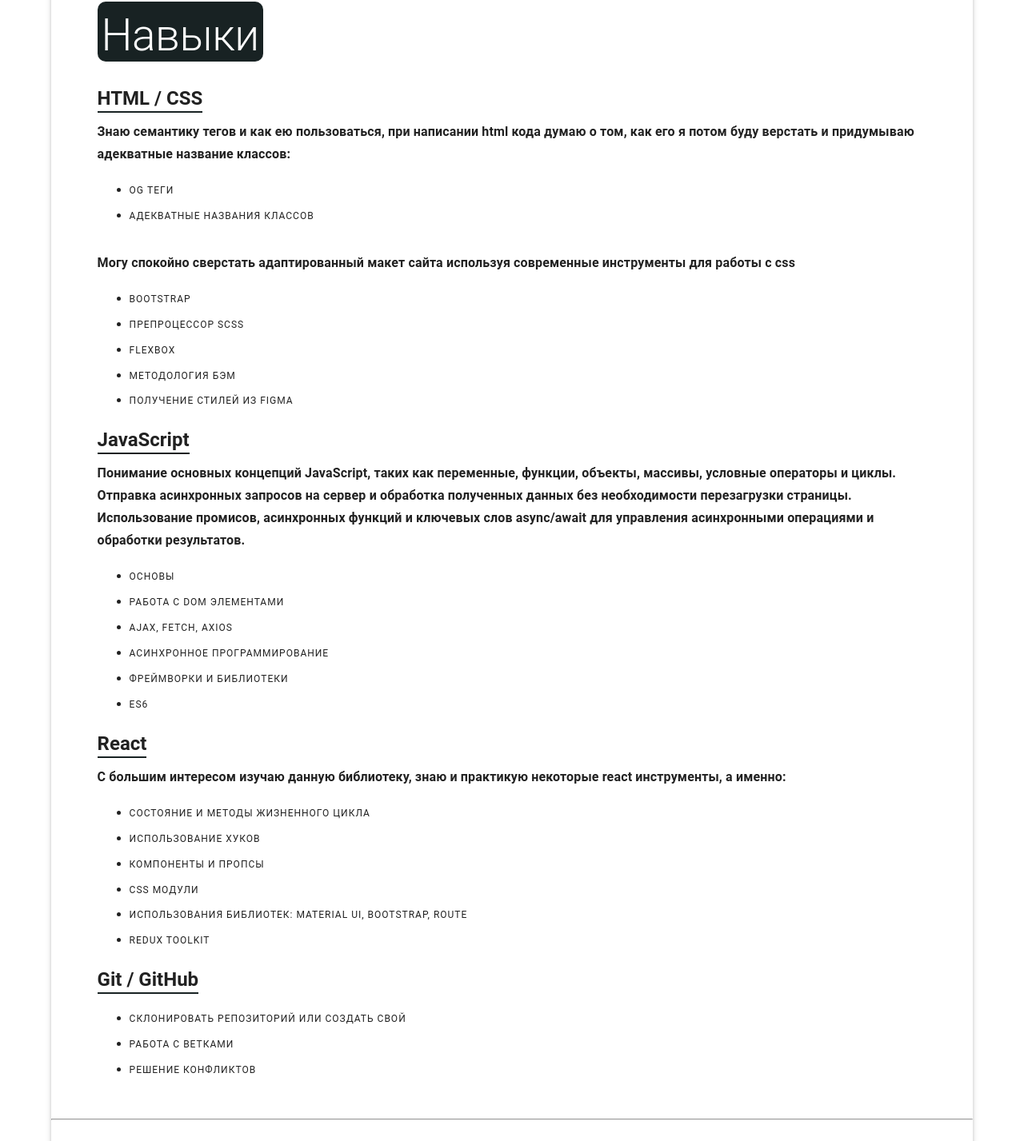
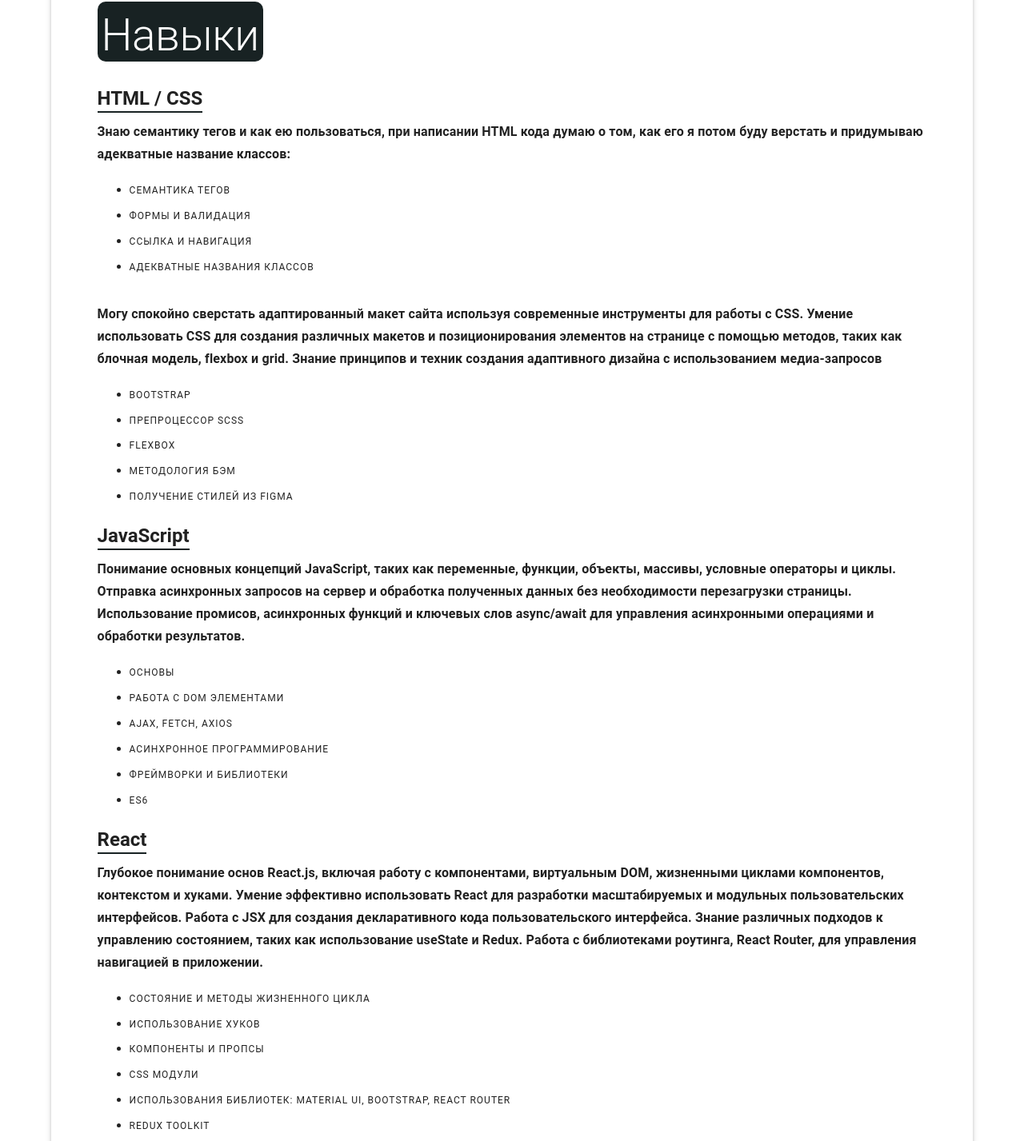
Before and after one commit to crascot/summary, a React (Create React App) app: page /#/ in a window 1280 px wide. Shown: the part 274-1701 px from the top of the page at 80% size. Built offline with nearby package versions, Linux system fonts and the light colour scheme; a web font is replaced by a local one.

Commit message:
обновил контент

```diff
--- a/src/content/content.js
+++ b/src/content/content.js
@@ -3,15 +3,17 @@ export const content = {
         {
             id: 0,
             name: 'HTML / CSS',
-            title: 'Знаю семантику тегов и как ею пользоваться, при написании html кода думаю о том, как его я потом буду верстать и придумываю адекватные название классов:',
+            title: 'Знаю семантику тегов и как ею пользоваться, при написании HTML кода думаю о том, как его я потом буду верстать и придумываю адекватные название классов:',
             list: [
-                'OG теги',
+                'Семантика тегов',
+                'Формы и валидация',
+                'Ссылка и навигация',
                 'Адекватные названия классов',
             ]
         },
         {
             id: 1,
-            title: 'Могу спокойно сверстать адаптированный макет сайта используя современные инструменты для работы с css',
+            title: 'Могу спокойно сверстать адаптированный макет сайта используя современные инструменты для работы с CSS. Умение использовать CSS для создания различных макетов и позиционирования элементов на странице с помощью методов, таких как блочная модель, flexbox и grid. Знание принципов и техник создания адаптивного дизайна с использованием медиа-запросов',
             list: [
                 'Bootstrap',
                 'Препроцессор scss',
@@ -36,13 +38,13 @@ export const content = {
         {
             id: 3,
             name: 'React',
-            title: 'С большим интересом изучаю данную библиотеку, знаю и практикую некоторые react инструменты, а именно:',
+            title: 'Глубокое понимание основ React.js, включая работу с компонентами, виртуальным DOM, жизненными циклами компонентов, контекстом и хуками. Умение эффективно использовать React для разработки масштабируемых и модульных пользовательских интерфейсов. Работа с JSX для создания декларативного кода пользовательского интерфейса. Знание различных подходов к управлению состоянием, таких как использование useState и Redux. Работа с библиотеками роутинга, React Router, для управления навигацией в приложении.',
             list: [
                 'Состояние и методы жизненного цикла',
                 'Использование хуков',
                 'Компоненты и пропсы',
                 'CSS модули',
-                'Использования библиотек: Material UI, Bootstrap, Route',
+                'Использования библиотек: Material UI, Bootstrap, React Router',
                 'Redux Toolkit',
             ]
         },
@@ -50,7 +52,7 @@ export const content = {
             id: 4,
             name: 'Git / GitHub',
             list: [
-                'Склонировать репозиторий или создать свой',
+                'Склонировать репозиторий или создать новый',
                 'Работа с ветками',
                 'Решение конфликтов',
             ]
--- a/src/header/header.module.css
+++ b/src/header/header.module.css
@@ -14,6 +14,7 @@
 .mainGrid h1 {
     font-size: 3em;
     margin-top: 0;
+    margin-bottom: 20px;
 }
 
 .mainGrid .info {
```
Also changed, not shown: 1 other file (tests, documents, lock files or other folders).
